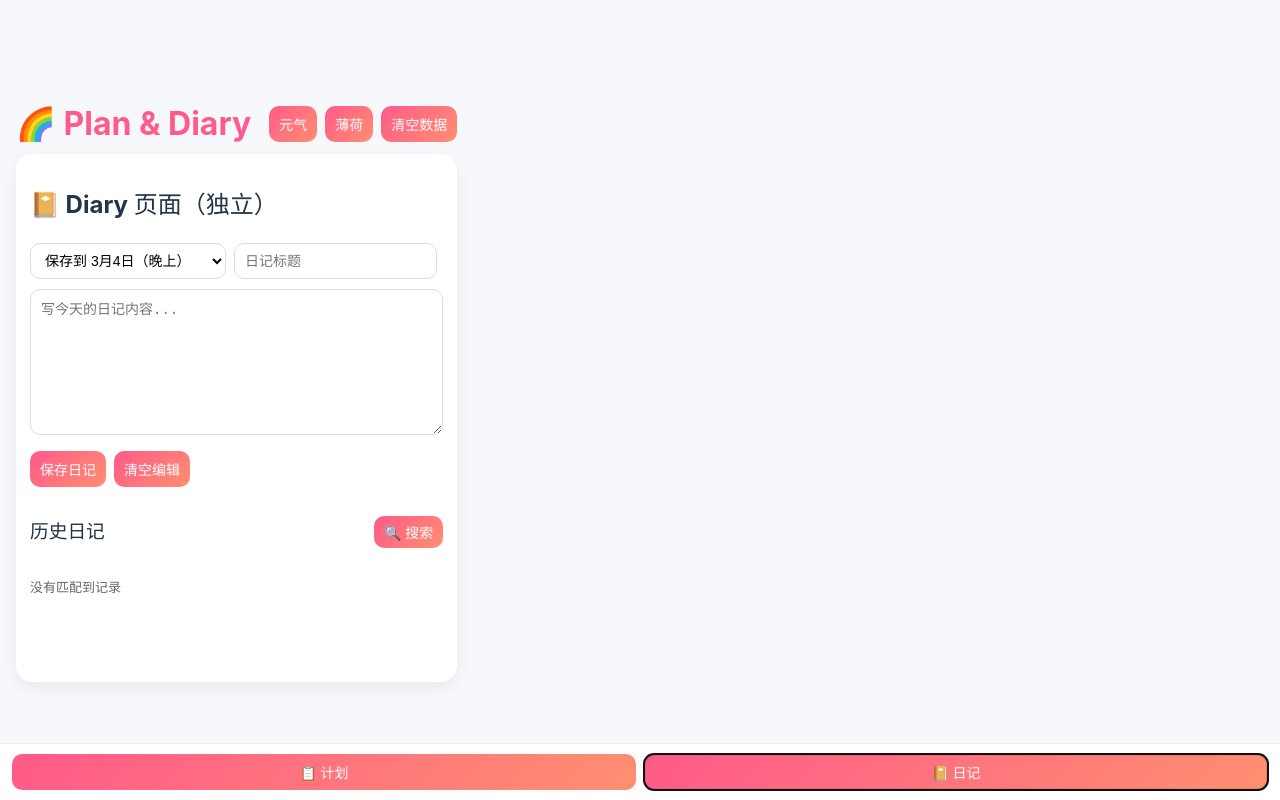
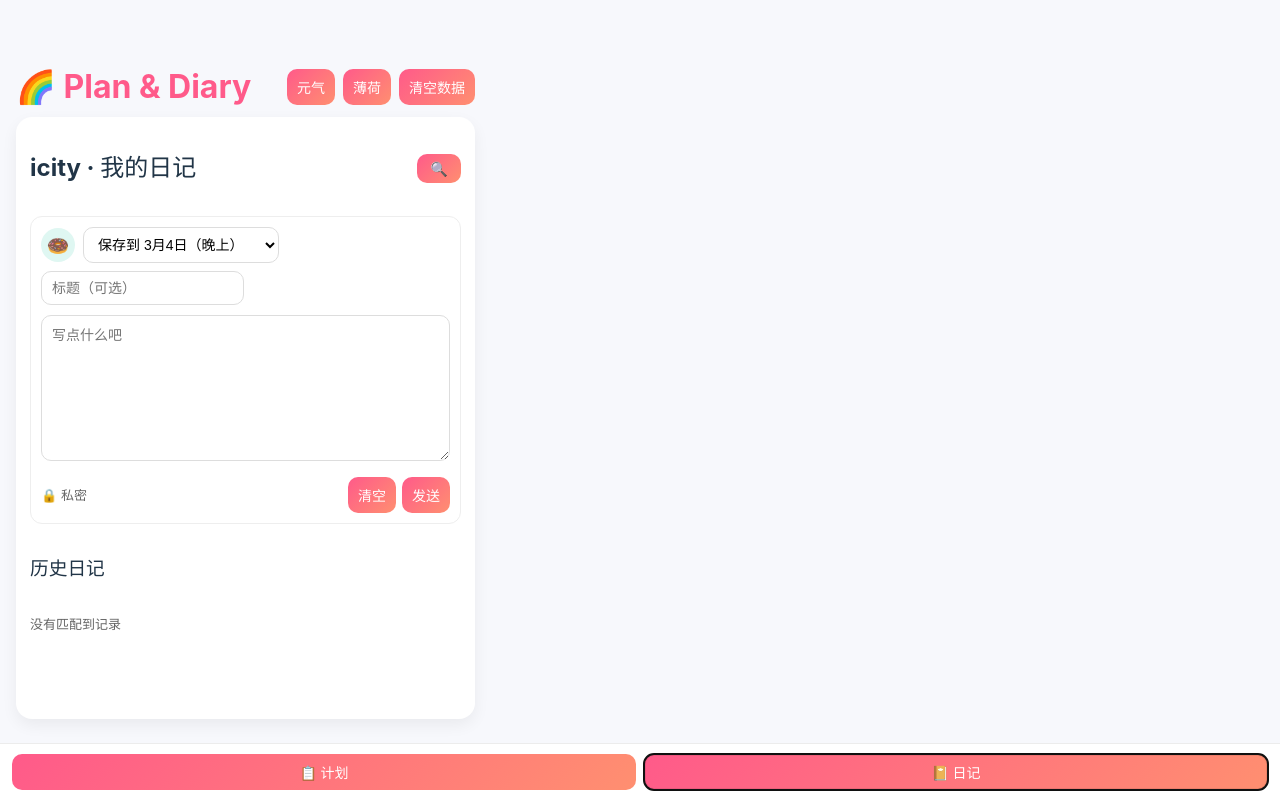
Before and after one commit to LXY-999999/plan_and_diary, a React (Vite) app: page / in a window 1280 px wide. Both pictures are taken after a click on the button "📔 日记". Built offline with nearby package versions, Linux system fonts and the light colour scheme.

Commit message:
style: redesign diary page into feed-like compose layout

```diff
--- a/src/App.css
+++ b/src/App.css
@@ -49,6 +49,12 @@ button:hover { opacity:.9; }
 .bulk-bar > div { display:flex; gap:6px; }
 .theme-switch button { margin-left: 8px; }
 .diary-page textarea { width: 100%; margin: 10px 0; }
+.diary-page-head { display:flex; justify-content:space-between; align-items:center; margin-bottom:10px; }
+.compose-card { border:1px solid #eee; border-radius:12px; background:#fff; padding:10px; }
+.compose-top { display:flex; align-items:center; gap:8px; margin-bottom:8px; }
+.avatar-dot { width:34px; height:34px; border-radius:50%; background:#dff7f2; display:flex; align-items:center; justify-content:center; font-size:18px; }
+.compose-actions { display:flex; justify-content:space-between; align-items:center; }
+.compose-actions .row { gap:6px; }
 .muted { color:#666; font-size:13px; }
 .diary-links { display:flex; flex-direction:column; gap:6px; margin:6px 0 10px; }
 .diary-link-btn { text-align:left; padding:6px 8px; border-radius:8px; border:1px dashed #bbb; background:#fff !important; color:#333 !important; }
@@ -85,6 +91,7 @@ button:hover { opacity:.9; }
 .diary-search { margin-top: 12px; }
 .diary-search-head { display:flex; justify-content:space-between; align-items:center; gap:8px; }
 .search-toggle-btn { width:auto; padding:6px 10px; }
+.diary-page-head .search-toggle-btn { width:auto; min-width:44px; }
 .search-mini-box { margin-top:8px; border:1px solid #eee; border-radius:10px; padding:8px; background:#fcfcfc; }
 .search-mini-box input { min-width: 96px; }
 .diary-history-list { margin-top: 8px; }
--- a/src/App.tsx
+++ b/src/App.tsx
@@ -153,10 +153,16 @@ function App() {
   }
 
   const addDiary = () => {
-    if (!diaryTitle.trim() || !diaryContent.trim()) return
+    if (!diaryContent.trim()) return
     const targetDate = weekDates[diaryDay - 1]
     const key = dateKey(targetDate)
-    const entry: DiaryEntry = { id: uuid(), title: diaryTitle.trim(), content: diaryContent.trim(), createdAt: Date.now() }
+    const autoTitle = diaryContent.trim().slice(0, 14) + (diaryContent.trim().length > 14 ? '...' : '')
+    const entry: DiaryEntry = {
+      id: uuid(),
+      title: diaryTitle.trim() || autoTitle,
+      content: diaryContent.trim(),
+      createdAt: Date.now(),
+    }
     setDiariesByDate((prev) => ({ ...prev, [key]: [entry, ...(prev[key] || [])] }))
     setDiaryTitle('')
     setDiaryContent('')
@@ -607,32 +613,41 @@ function App() {
         </>
       ) : (
         <section className="panel diary-page page-bottom-pad">
-          <h2>📔 Diary 页面（独立）</h2>
-          <div className="row">
+          <div className="diary-page-head">
+            <h2>icity · 我的日记</h2>
+            <button className="search-toggle-btn" onClick={() => setDiarySearchOpen((v) => !v)}>🔍</button>
+          </div>
+
+          <div className="compose-card">
+            <div className="compose-top">
+              <div className="avatar-dot">🍩</div>
               <select value={diaryDay} onChange={(e) => setDiaryDay(Number(e.target.value))}>
                 {weekDates.map((d, i) => (
                   <option key={i + 1} value={i + 1}>保存到 {d.getMonth() + 1}月{d.getDate()}日（晚上）</option>
                 ))}
               </select>
-            <input value={diaryTitle} onChange={(e) => setDiaryTitle(e.target.value)} placeholder="日记标题" />
             </div>
-          <textarea value={diaryContent} onChange={(e) => setDiaryContent(e.target.value)} rows={8} placeholder="写今天的日记内容..." />
+            <input value={diaryTitle} onChange={(e) => setDiaryTitle(e.target.value)} placeholder="标题（可选）" />
+            <textarea value={diaryContent} onChange={(e) => setDiaryContent(e.target.value)} rows={8} placeholder="写点什么吧" />
+            <div className="compose-actions">
+              <span className="muted">🔒 私密</span>
               <div className="row">
-            <button onClick={addDiary}>保存日记</button>
                 <button
                   onClick={() => {
                     setDiaryTitle('')
                     setDiaryContent('')
                   }}
                 >
-              清空编辑
+                  清空
                 </button>
+                <button onClick={addDiary}>发送</button>
+              </div>
+            </div>
           </div>
 
           <div className="diary-search">
             <div className="diary-search-head">
               <h3>历史日记</h3>
-              <button className="search-toggle-btn" onClick={() => setDiarySearchOpen((v) => !v)}>🔍 搜索</button>
             </div>
 
             {diarySearchOpen && (
```
Lines whose indentation alone changed are shown as unchanged.
